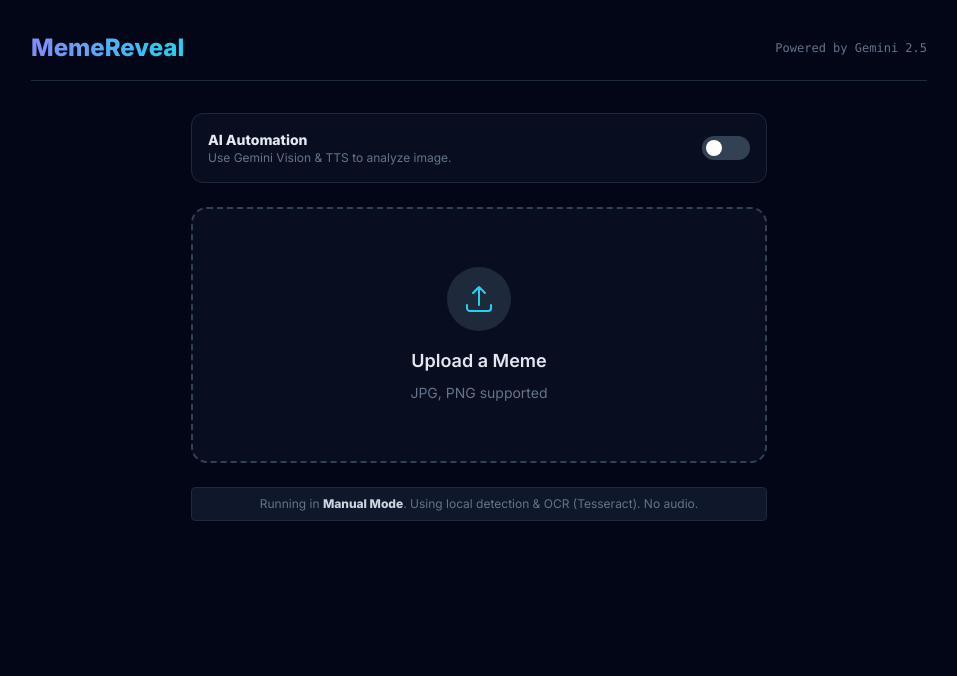
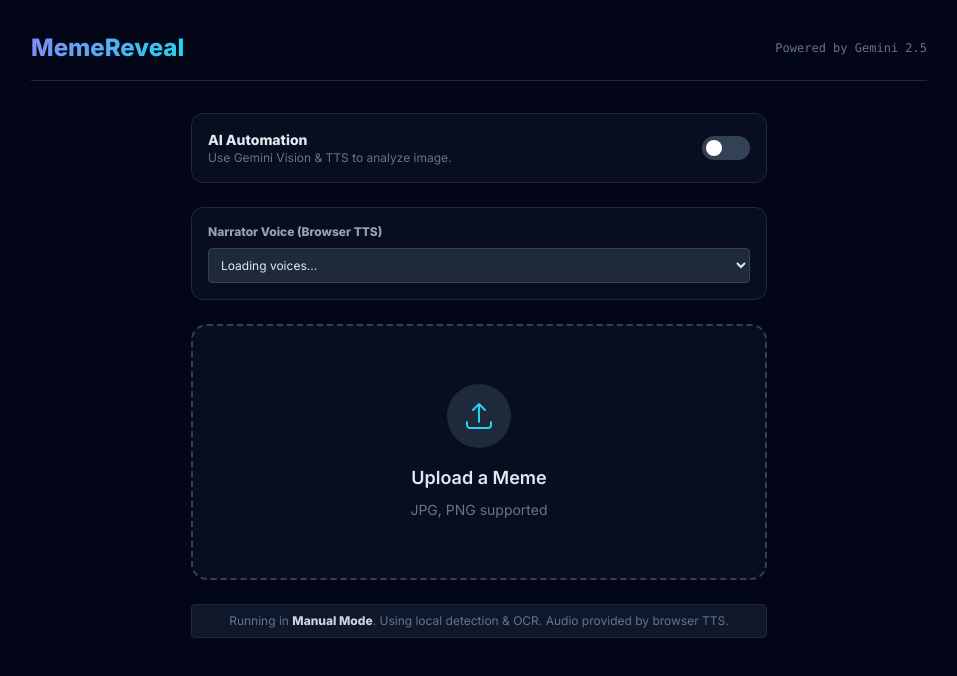
Before and after one commit to TheSai9/TTS-Meme-Video-Generator, a React (Vite) app: page / in a window 1280 px wide. Both pictures are taken after a click on the button 887 px from the left and 148 px from the top of the page. Shown: the top 676 px of the page, without its empty margins (161-1118 px from the left). Built offline with nearby package versions, Linux system fonts and the light colour scheme.

Commit message:
open source TTS added

```diff
--- a/App.tsx
+++ b/App.tsx
@@ -1,4 +1,4 @@
-import React, { useState } from 'react';
+import React, { useState, useEffect } from 'react';
 import { AppState, MemeSegment, BoundingBox } from './types';
 import { analyzeMemeImage, generateSpeechForSegment } from './services/geminiService';
 import { analyzeLocalImage } from './services/localAnalysisService';
@@ -11,6 +11,29 @@ const App: React.FC = () => {
   const [error, setError] = useState<string | null>(null);
   const [editingSegmentId, setEditingSegmentId] = useState<string | null>(null);
   const [useAI, setUseAI] = useState<boolean>(true);
+
+  // TTS State
+  const [voices, setVoices] = useState<SpeechSynthesisVoice[]>([]);
+  const [selectedVoiceName, setSelectedVoiceName] = useState<string>('');
+
+  useEffect(() => {
+    const loadVoices = () => {
+      const available = window.speechSynthesis.getVoices();
+      setVoices(available);
+      if (available.length > 0 && !selectedVoiceName) {
+        // Try to find a good default
+        const defaultVoice = available.find(v => v.name.includes('Google US English')) || available[0];
+        setSelectedVoiceName(defaultVoice.name);
+      }
+    };
+
+    loadVoices();
+    window.speechSynthesis.onvoiceschanged = loadVoices;
+
+    return () => {
+      window.speechSynthesis.onvoiceschanged = null;
+    };
+  }, [selectedVoiceName]);
 
   const handleFileUpload = (event: React.ChangeEvent<HTMLInputElement>) => {
     const file = event.target.files?.[0];
@@ -131,6 +154,10 @@ const App: React.FC = () => {
     setEditingSegmentId(newSeg.id);
   };
 
+  const getSelectedVoice = () => {
+      return voices.find(v => v.name === selectedVoiceName) || null;
+  };
+
   return (
     <div className="min-h-screen bg-slate-950 text-slate-100 p-4 md:p-8 flex flex-col items-center">
       <header className="w-full max-w-4xl flex justify-between items-center mb-8 border-b border-slate-800 pb-4">
@@ -169,6 +196,23 @@ const App: React.FC = () => {
                 </button>
             </div>
 
+            {/* Manual Mode Settings (Voice Selection) */}
+            {!useAI && (
+              <div className="bg-slate-900/50 p-4 rounded-xl border border-slate-800">
+                  <label className="text-xs font-bold text-slate-400 block mb-2">Narrator Voice (Browser TTS)</label>
+                  <select
+                    value={selectedVoiceName}
+                    onChange={(e) => setSelectedVoiceName(e.target.value)}
+                    className="w-full bg-slate-800 text-slate-200 text-xs p-2 rounded border border-slate-700 focus:border-cyan-500 outline-none"
+                  >
+                    {voices.length === 0 && <option value="">Loading voices...</option>}
+                    {voices.map(v => (
+                      <option key={v.name} value={v.name}>{v.name} ({v.lang})</option>
+                    ))}
+                  </select>
+              </div>
+            )}
+
             <div className="w-full h-64 border-2 border-dashed border-slate-700 rounded-2xl flex flex-col items-center justify-center bg-slate-900/50 hover:bg-slate-900/80 transition-all cursor-pointer relative group">
               <input
                 type="file"
@@ -188,7 +232,7 @@ const App: React.FC = () => {
             {!useAI && (
                <div className="text-center text-xs text-slate-500 bg-slate-900 p-2 rounded border border-slate-800">
                    Running in <strong className="text-slate-300">Manual Mode</strong>.
-                   Using local detection & OCR (Tesseract). No audio.
+                   Using local detection & OCR. Audio provided by browser TTS.
                </div>
             )}
           </div>
@@ -229,6 +273,7 @@ const App: React.FC = () => {
                 height={600}
                 editingSegmentId={editingSegmentId}
                 onUpdateSegment={updateSegmentBox}
+                voice={getSelectedVoice()}
               />
 
               {/* Controls */}
@@ -262,6 +307,12 @@ const App: React.FC = () => {
                   Reset
                 </button>
               </div>
+
+              {!useAI && (
+                 <p className="text-[10px] text-slate-500 mt-2 italic">
+                     Note: Audio export is not supported in Manual Mode due to browser limitations. Exported video will be silent.
+                 </p>
+              )}
             </div>
 
             {/* Right: Segment List */}
@@ -324,7 +375,7 @@ const App: React.FC = () => {
                       {seg.audioBase64 ? (
                         <span className="text-[10px] bg-green-900/50 text-green-300 px-1.5 py-0.5 rounded">Audio Ready</span>
                       ) : (
-                        <span className="text-[10px] bg-slate-700 text-slate-400 px-1.5 py-0.5 rounded">Silent</span>
+                        <span className="text-[10px] bg-indigo-900/50 text-indigo-300 px-1.5 py-0.5 rounded">Browser TTS</span>
                       )}
                       <span className="text-[10px] text-slate-500 font-mono">
                          {seg.duration}s
--- a/components/VideoCanvas.tsx
+++ b/components/VideoCanvas.tsx
@@ -10,6 +10,7 @@ interface VideoCanvasProps {
   height?: number;
   editingSegmentId?: string | null;
   onUpdateSegment?: (id: string, box: BoundingBox) => void;
+  voice?: SpeechSynthesisVoice | null;
 }
 
 type DragMode = 'NONE' | 'MOVE' | 'RESIZE_TL' | 'RESIZE_TR' | 'RESIZE_BL' | 'RESIZE_BR';
@@ -22,7 +23,8 @@ const VideoCanvas: React.FC<VideoCanvasProps> = ({
   width = 600,
   height = 600,
   editingSegmentId,
-  onUpdateSegment
+  onUpdateSegment,
+  voice
 }) => {
   const canvasRef = useRef<HTMLCanvasElement>(null);
   const audioContextRef = useRef<AudioContext | null>(null);
@@ -324,7 +326,7 @@ const VideoCanvas: React.FC<VideoCanvasProps> = ({
   };
 
 
-  // --- AUDIO LOGIC (Unchanged mostly) ---
+  // --- AUDIO LOGIC ---
   const decodePCM = (base64: string, ctx: AudioContext): AudioBuffer => {
     const binaryString = window.atob(base64);
     const len = binaryString.length;
@@ -340,6 +342,9 @@ const VideoCanvas: React.FC<VideoCanvasProps> = ({
   };
 
   const playSequence = async (isRecording: boolean) => {
+    // Stop any existing speech just in case
+    window.speechSynthesis.cancel();
+
     if (!audioContextRef.current) {
       audioContextRef.current = new (window.AudioContext || (window as any).webkitAudioContext)();
     }
@@ -382,6 +387,7 @@ const VideoCanvas: React.FC<VideoCanvasProps> = ({
         let audioDuration = 0;
 
         if (seg.audioBase64) {
+            // --- GEMINI AUDIO PLAYBACK ---
             try {
               const buffer = decodePCM(seg.audioBase64, actx);
               audioDuration = buffer.duration;
@@ -395,15 +401,53 @@ const VideoCanvas: React.FC<VideoCanvasProps> = ({
             } catch (err) {
               console.error("Audio playback error", err);
             }
+        } else {
+            // --- MANUAL MODE BROWSER TTS ---
+            // Note: This audio does NOT go to MediaRecorder destination, so export is silent.
+            if (seg.text && seg.text.trim()) {
+                await new Promise<void>((resolve) => {
+                    if (!isPlayingRef.current) { resolve(); return; }
+
+                    const u = new SpeechSynthesisUtterance(seg.text);
+                    if (voice) u.voice = voice;
+
+                    // Estimate duration if we need to sync visual reveals strictly or wait
+                    u.onend = () => resolve();
+                    u.onerror = (e) => {
+                         console.warn("TTS Error", e);
+                         resolve();
+                    };
+
+                    window.speechSynthesis.speak(u);
+                });
+                // We consumed time by awaiting speech, so set audioDuration to minimal or 0 to avoid double waiting
+                audioDuration = 0;
+            }
         }
 
         // Wait for max(audio, custom_duration)
-        const waitTime = Math.max(audioDuration, seg.duration || 0) * 1000;
-        await new Promise(r => setTimeout(r, waitTime));
+        // If we just played Browser TTS, audioDuration is 0, so we wait for custom duration if set, or just proceed.
+        // Actually, Browser TTS promise resolved after speech ended. So we only need to wait extra if duration > speech.
+        const waitTime = Math.max(audioDuration, (seg.duration || 0) - audioDuration) * 1000;
 
-        // Small gap
+        // If using browser TTS, we already waited for it to finish.
+        // If we want to support 'minimum duration' even for browser TTS:
+        if (!seg.audioBase64 && seg.duration > 0) {
+             // Browser TTS already took time. If seg.duration is just a fallback, maybe we assume 0 extra wait?
+             // Let's assume duration field is ignored for TTS sync unless it's strictly longer?
+             // Simple approach: Add small buffer
+             await new Promise(r => setTimeout(r, 200));
+        } else {
+             // Gemini audio plays asynchronously, so we wait explicitly
+             if (seg.audioBase64) await new Promise(r => setTimeout(r, waitTime));
+        }
+
+        // Small gap between segments
         await new Promise(r => setTimeout(r, 200));
     }
+
+    // CLEANUP
+    window.speechSynthesis.cancel();
 
     if (isRecording && mediaRecorderRef.current && mediaRecorderRef.current.state === 'recording') {
         await new Promise(r => setTimeout(r, 1000));
@@ -421,7 +465,10 @@ const VideoCanvas: React.FC<VideoCanvasProps> = ({
   useEffect(() => {
     if (appState === AppState.PLAYING) playSequence(false);
     else if (appState === AppState.RECORDING) playSequence(true);
-    else isPlayingRef.current = false;
+    else {
+        isPlayingRef.current = false;
+        window.speechSynthesis.cancel();
+    }
     // eslint-disable-next-line react-hooks/exhaustive-deps
   }, [appState]);
 
```
